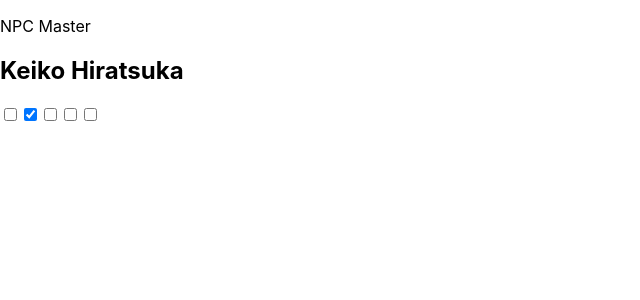
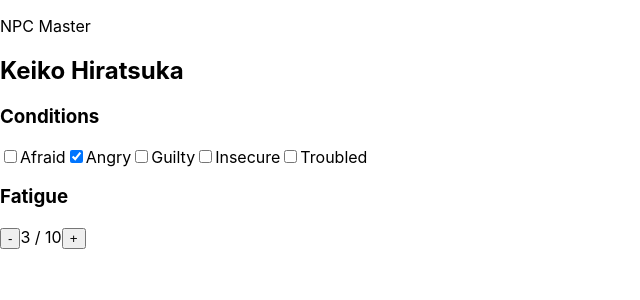
Before and after one commit to carterwonnacott/atlarpg_gmhelper, a React (Create React App) app: page / in a window 1280 px wide. Shown: the top 300 px of the page, without its empty margins (0-640 px from the left). Built offline with nearby package versions, Linux system fonts and the light colour scheme.

Commit message:
finish conditions and fatigue tile functionality

```diff
--- a/src/npc/components/ConditionsTile.js
+++ b/src/npc/components/ConditionsTile.js
@@ -13,7 +13,9 @@ class ConditionsTile extends React.Component {
     render() {
         return (
             <div>
+                <h3>Conditions</h3>
                 { this.state.conditions.map((condition) => (
+                    <label>
                         <input
                             key={condition.name}
                             type="checkbox"
@@ -21,6 +23,8 @@ class ConditionsTile extends React.Component {
                             defaultChecked={condition.marked}
                             value={condition.name}
                         />
+                        {condition.name}
+                    </label>
                 ))}
             </div>
         );
--- /dev/null
+++ b/src/npc/components/FatigueTile.js
@@ -0,0 +1,41 @@
+import React from 'react'
+
+class FatigueTile extends React.Component {
+    constructor(props) {
+        super();
+        this.state = {...this.state, ...props};
+    }
+
+    _decrementFatigue() {
+        var fatigue = this.state.curr_fatigue;
+        this.setState({
+            ...this.state,
+            curr_fatigue: fatigue > 0 ? fatigue - 1 : fatigue
+        });
+    }
+
+    _incrementFatigue() {
+        var fatigue = this.state.curr_fatigue;
+        this.setState({
+            ...this.state,
+            curr_fatigue: fatigue < this.state.max_fatigue ? fatigue + 1 : fatigue
+        });
+    }
+
+    render() {
+        return (
+            <div>
+                <h3>Fatigue</h3>
+                <button
+                    onClick={() => this._decrementFatigue()}
+                >-</button>
+                {this.state.curr_fatigue} / {this.state.max_fatigue}
+                <button
+                    onClick={() => this._incrementFatigue()}
+                >+</button>
+            </div>
+        );
+    }
+}
+
+export default FatigueTile;
--- a/src/npc/components/NpcCard.js
+++ b/src/npc/components/NpcCard.js
@@ -1,5 +1,6 @@
 import React from 'react';
 import ConditionsTile from './ConditionsTile';
+import FatigueTile from './FatigueTile';
 
 class NpcCard extends React.Component {
     constructor() {
@@ -47,6 +48,10 @@ class NpcCard extends React.Component {
                 <ConditionsTile
                     conditions={this.state.test_npc.conditions}
                 />
+                <FatigueTile
+                    curr_fatigue={this.state.test_npc.curr_fatigue}
+                    max_fatigue={this.state.test_npc.max_fatigue}
+                />
             </div>
         );
     }
```
Lines whose indentation alone changed are shown as unchanged.
